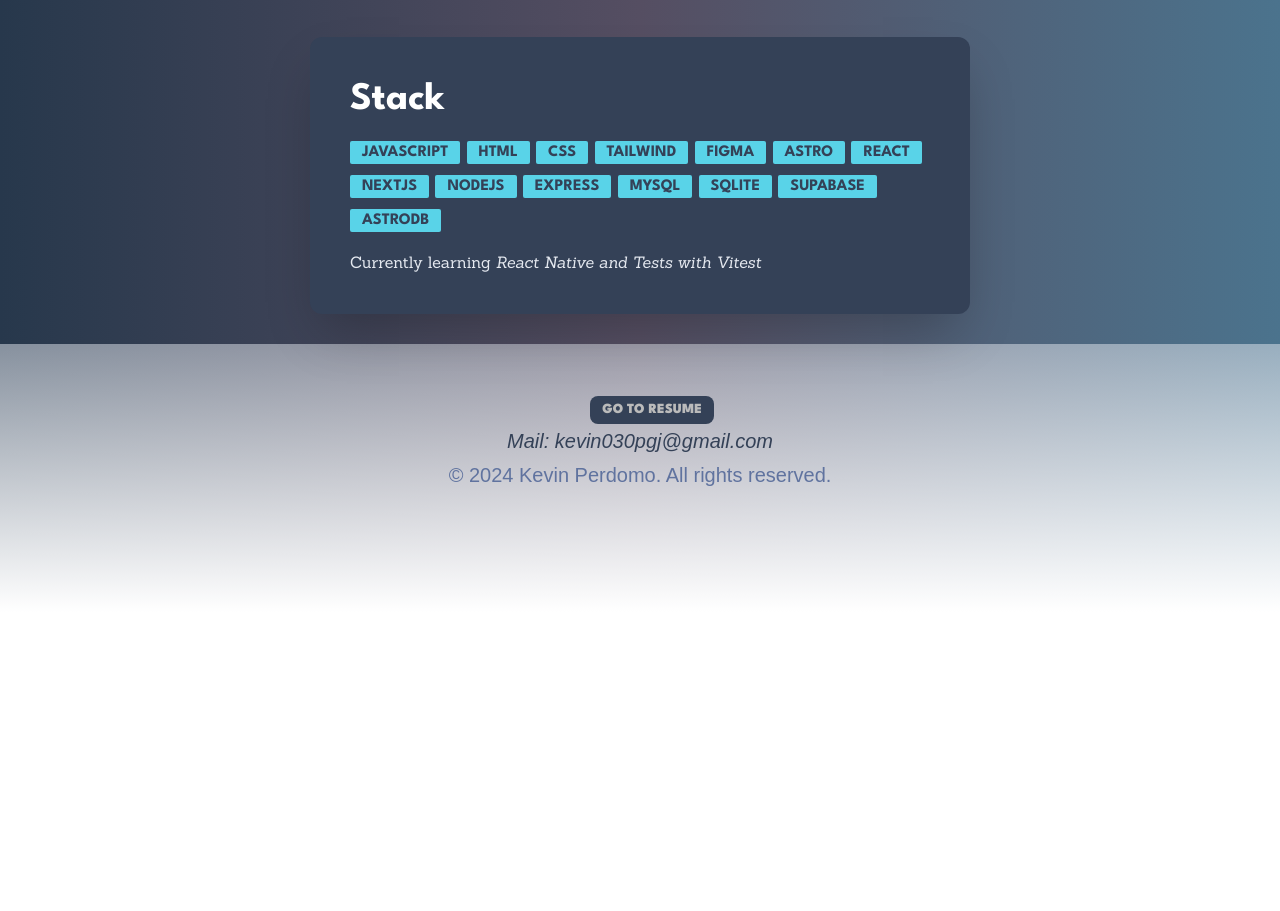
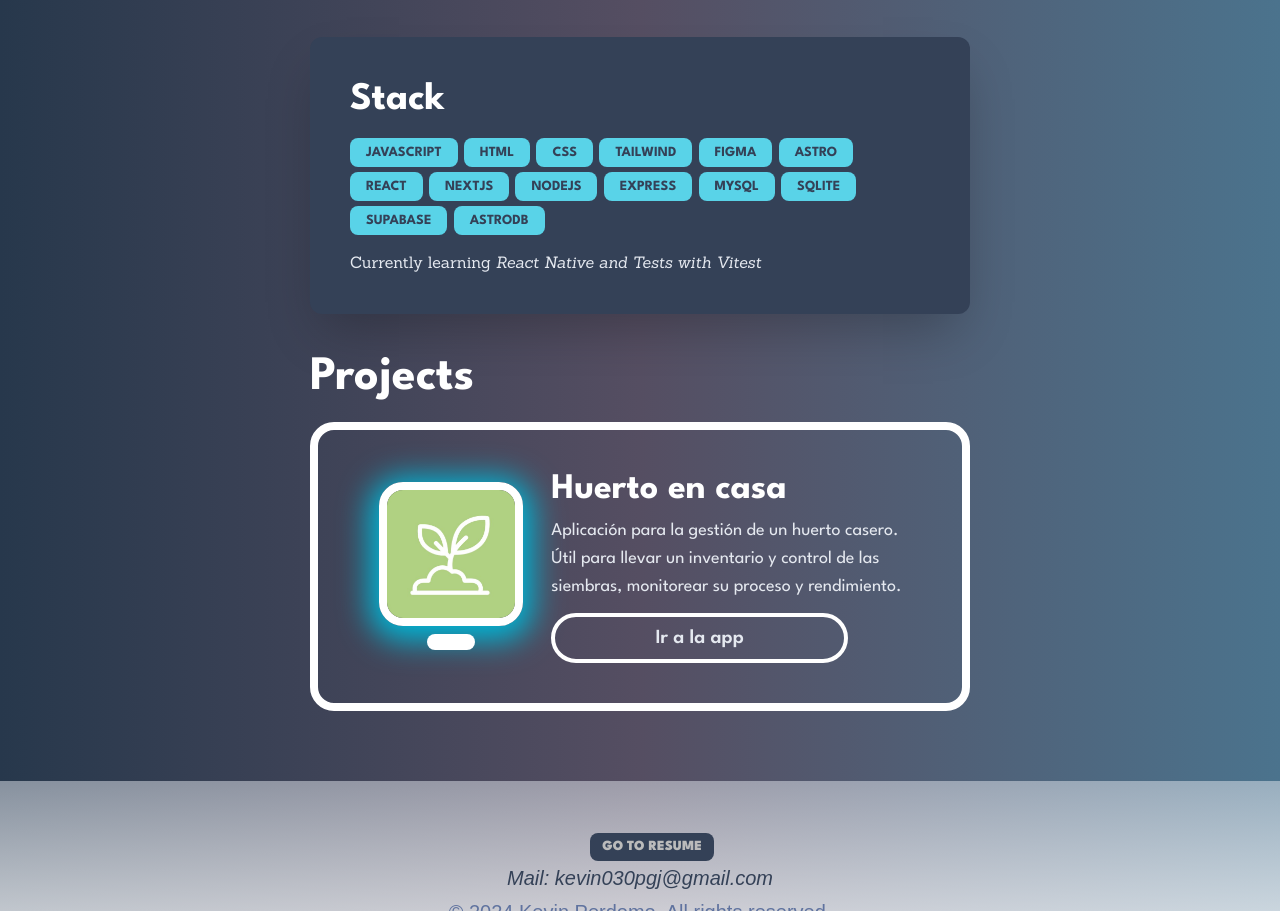
Before and after one commit to vinxcode/portfolio, an Astro site: page / in a window 1280 px wide. Shown: the part 421-1332 px from the top of the page. Before the commit the page ends 1033 px from the top, so only its background shows below. Built offline with nearby package versions, Linux system fonts and the light colour scheme; Astro itself is replaced by a stand-in of ours.

Commit message:
Creating the static component for projects

```diff
--- /dev/null
+++ b/src/components/Project.astro
@@ -0,0 +1,30 @@
+---
+
+---
+
+<article class="flex border-8 border-white rounded-3xl p-10 gap-2">
+    <div class="flex flex-col justify-center gap-2 items-center w-1/3">
+        <img src="logo-huerto.jpg" alt="Imagen de Huerto"
+        class="rounded-3xl border-white border-8 w-36 mx-auto animate-in">
+        <div class="bg-white py-2 px-5 rounded-full text-grey-dark text-3xl flex items-center gap-2 justify-center">
+            <span class="icon-[ri--nextjs-fill] "></span>
+            <span class="icon-[simple-icons--supabase] text-xl"></span>
+        </div>
+    </div>
+    <div class="w-2/3 flex flex-col gap-3">
+        <h3 class="text-4xl font-bold text-white mb-[-5px]">Huerto en casa</h3>
+        <p class="font-leagueSpartan text-lg">Aplicación para la gestión de un huerto casero. Útil para llevar un inventario y control de las siembras, monitorear su proceso y rendimiento.</p>
+        <div class="flex gap-3 items-center">
+            <button class="border-4 border-white rounded-full px-7 py-1 w-4/5 font-leagueSpartan font-semibold">Ir a la app</button>
+            <a href="https://github.com/vinxcode/huerto"><span class="icon-[bi--github] text-white text-4xl mt-2"></span></a>
+        </div>
+    </div>
+</article>
+
+
+<style>
+    img{
+        box-shadow: 0 5px 30px 10px #00B6D6;
+        color: white;
+    }
+</style>
--- /dev/null
+++ b/src/components/Projects.astro
@@ -0,0 +1,21 @@
+---
+import Project from './Project.astro'
+
+const projects = [
+    {
+        project: "Huerto en casa",
+        description: "Aplicación para la gestión de un huerto casero. Útil para llevar un inventario y control de las siembras, monitorear su proceso y rendimiento.",
+        githubLink: "https://github.com/vinxcode/huerto",
+        imageLink: "../public/logo-huerto.jpg",
+    }
+]
+---
+
+<section class="my-10">
+    <h2 class="font-leagueSpartan font-bold text-5xl text-white mb-5">Projects</h2>
+    {
+        projects.map(project => (
+            <Project />
+        ))
+    }
+</section>
--- a/src/components/Stack.astro
+++ b/src/components/Stack.astro
@@ -4,7 +4,7 @@ import Technology from './Technology.astro'
 
 <section class="mt-10 bg-grey-dark p-5 md:p-10 rounded-xl shadow-2xl">
     <h3 class="text-white">Stack</h3>
-    <div>
+    <div class="gap-5">
         <Technology name="JAVASCRIPT"/>
         <Technology name="HTML"/>
         <Technology name="CSS"/>
--- a/src/components/Technology.astro
+++ b/src/components/Technology.astro
@@ -3,7 +3,7 @@ const { name } = Astro.props;
 ---
 
 <span
-    class="px-3 py-1 bg-cyan font-leagueSpartan text-grey-dark font-bold text-base
-rounded-sm"
+    class="px-4 py-2 bg-cyan font-leagueSpartan text-grey-dark font-bold text-sm
+rounded-lg mt-2"
     >{name}</span
 >
--- a/src/pages/index.astro
+++ b/src/pages/index.astro
@@ -3,6 +3,7 @@ import BaseHead from "../components/BaseHead.astro";
 import Header from "../components/Header.astro";
 import Footer from "../components/Footer.astro";
 import Stack from "../components/Stack.astro";
+import Projects from "../components/Projects.astro";
 import { SITE_TITLE, SITE_DESCRIPTION } from "../consts";
 ---
 
@@ -65,6 +66,7 @@ import { SITE_TITLE, SITE_DESCRIPTION } from "../consts";
 				</div>
 			</div>
 			<Stack />
+			<Projects />
 		</main>
 		<Footer />
 		<style>
```
Also changed, not shown: public/logo-huerto.jpg (added).
